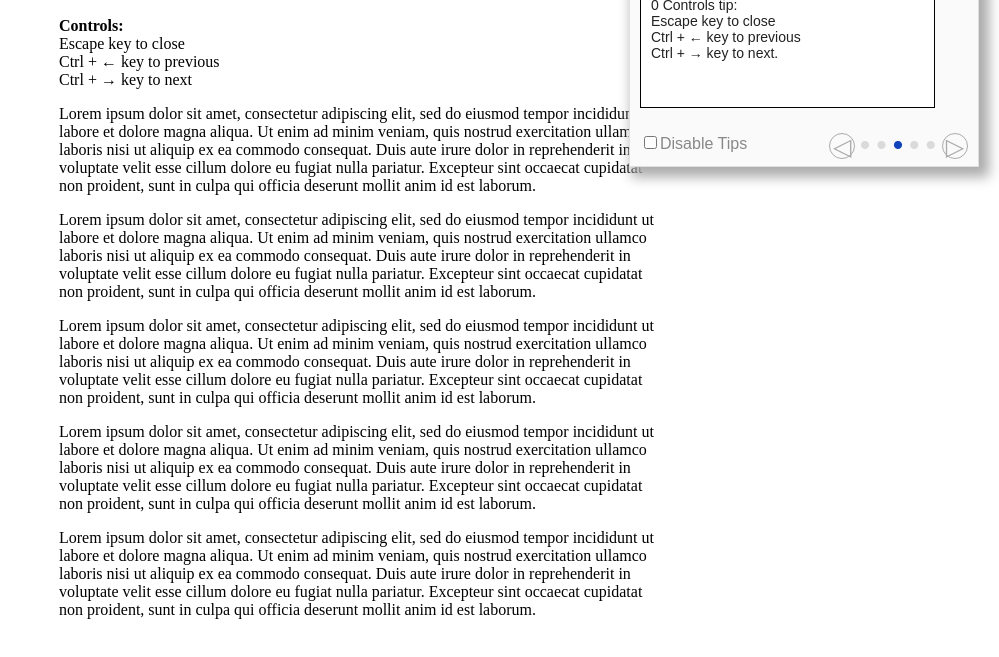
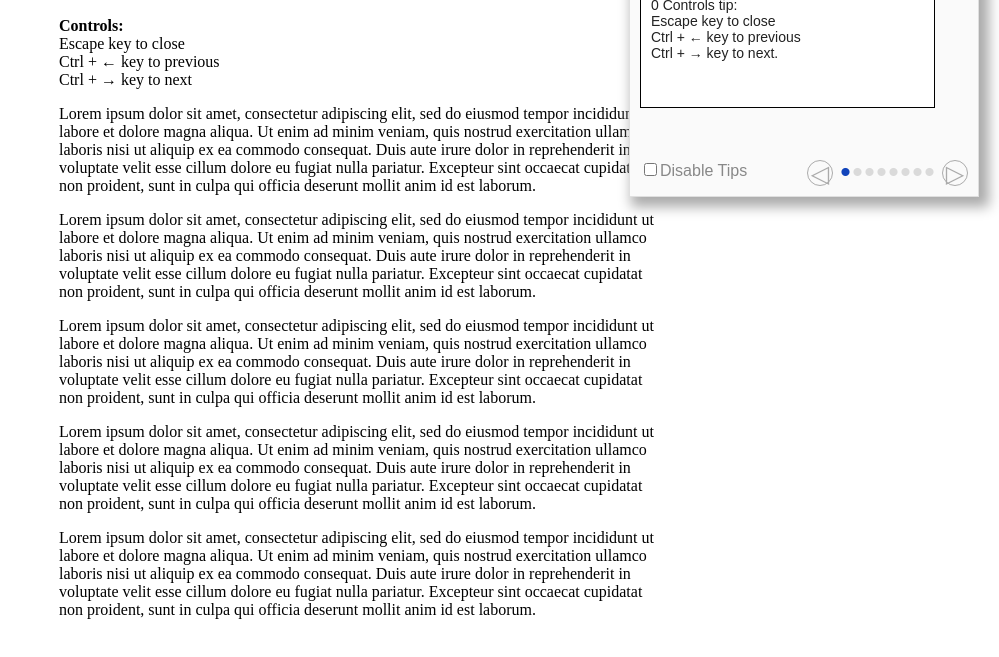
Before and after one commit to geek10010/notification, a plain HTML site: page code-jam2-dom/index.html in a window 1280 px wide. Shown: the part 63-720 px from the top of the page, without its empty margins (281-1280 px from the left). Drawn offline with Linux system fonts and the light colour scheme.

Commit message:
code-jam2-dom/feature: render bullets

```diff
--- a/code-jam2-dom/app/app.js
+++ b/code-jam2-dom/app/app.js
@@ -5,6 +5,7 @@ const tipHeader = document.querySelector('#tip-header');
 const tipContent = document.querySelector('#tip-content');
 const prev = document.querySelector('#prev');
 const next = document.querySelector('#next');
+const bulletsContainer = document.querySelector('#bullets-container');
 let counter = 0;
 
 let notifs = [
@@ -16,11 +17,6 @@ let notifs = [
   '5 Excepteur sint occaecat cupidatat non proident, sunt in culpa',
   '6 qui officia deserunt mollit anim id est laborum. qui officia deserunt mollit anim id est laborum.',
   '7 sed do eiusmod tempor incididunt ut labore et dolore magna aliqua.',
-  '8 Ut enim ad minim veniam, quis nostrud exercitation ullamco laboris nisi ut aliquip qui officia deserunt mollit anim id est laborum. qui officia deserunt mollit anim id est laborum.',
-  '9 ex ea commodo consequat. Duis aute irure dolor in reprehenderit in voluptate',
-  '10 velit esse cillum dolore eu fugiat nulla pariatur. qui officia deserunt mollit anim id est laborum.',
-  '11 Excepteur sint occaecat cupidatat non proident, sunt in culpa',
-  '12 qui officia deserunt mollit anim id est laborum. qui officia deserunt mollit anim id est laborum.',
 ];
 
 
@@ -34,15 +30,20 @@ const showNotification = () => {
 }
 
 
-const renderItems = (index = 0) => {
+const renderBullets = (index) => {
+  bulletsContainer.innerHTML = notifs
+  .map((item, k) => `<div class="bullet${k === index ? ' -current' : ''}">&#8226;</div>`)
+  .join('\n');
+};
+
+const renderItems = (index) => {
   if (notifs[index]) {
-    let tiphead = notifs[index].slice(3, 25); //
-    tipHeader.innerHTML = tiphead; //
-//    console.log(tiphead); //
+    tipHeader.innerHTML = notifs[index].slice(3, 25);
     tipContent.innerHTML = notifs[index];
-    // add bullets!
+    renderBullets(counter);
   }
 };
+
 
 const toNext = () => {
   if (counter === notifs.length - 1) {
@@ -85,7 +86,7 @@ document.addEventListener('keyup', e => {
     toPrevious();
   }
 
-  if (e.keyCode === 39 && e.ctrlKey) { // to rigth
+  if (e.keyCode === 39 && e.ctrlKey) { // to right
     toNext();
   }
 });
@@ -104,7 +105,7 @@ const loadNotification = () => {
   if(localStorage.getItem('dismiss') === 'true' || notifs.length === 0) {
     hideNotification();
   } else {
-    setTimeout(showNotification, 2000); // 5000
+    setTimeout(showNotification, 5000);
     renderItems(counter);
   }
 };
--- a/code-jam2-dom/index.html
+++ b/code-jam2-dom/index.html
@@ -24,11 +24,7 @@
         </div>
         <div id="controls" class="controls">
           <div id="prev" class="prev" title="Ctrl + ← key to previous">&#9665;</div>
-          <div class="bullet">&#8226;</div>
-          <div class="bullet">&#8226;</div>
-          <div class="bullet -current">&#8226;</div>
-          <div class="bullet">&#8226;</div>
-          <div class="bullet">&#8226;</div>
+          <div id="bullets-container" class="bullets-container"></div>
           <div id="next" class="next" title="Ctrl + → key to next">&#9655;</div>
         </div>
       </div>
--- a/code-jam2-dom/style/style.css
+++ b/code-jam2-dom/style/style.css
@@ -4,17 +4,19 @@
 }
 
 .notification {
-/*  display: block; */
   position: fixed;
   top: 20px;
   right: 20px;
+  display: flex;
+  flex-flow: column nowrap;
+  justify-content: space-between;
   border: thin solid #dfdfdf;
   background-color: #fafafa;
   color: #222222;
   z-index: 9999;
   box-sizing: border-box;
   width: 350px;
-  height: 210px;
+  height: 240px;
   padding: 10px;
   overflow: hidden;
   font-family: sans-serif;
@@ -32,7 +34,9 @@
     flex-flow: row nowrap;
     justify-content: space-between;
 }
-
+.row2 {
+    max-height: 70px;
+}
 .close {
   width: 24px;
   height: 24px;
@@ -86,7 +90,7 @@
   user-select: none;
 }
 
-.prev, .bullet, .next {
+.prev, .next, .bullets-container, .bullet {
   display: inline-block;
 }
 
@@ -99,6 +103,7 @@
   width: 24px;
   height: 24px;
   text-align: center;
+  vertical-align: top;
 }
 
 .prev:hover,
@@ -107,6 +112,12 @@
   background-color: #ababab;
   cursor:pointer;
   box-shadow: 0 0 2px 2px #ababab;
+}
+
+.bullets-container {
+  width:100px;
+  text-align:center;
+  font-size: 0;
 }
 
 .bullet {
```
